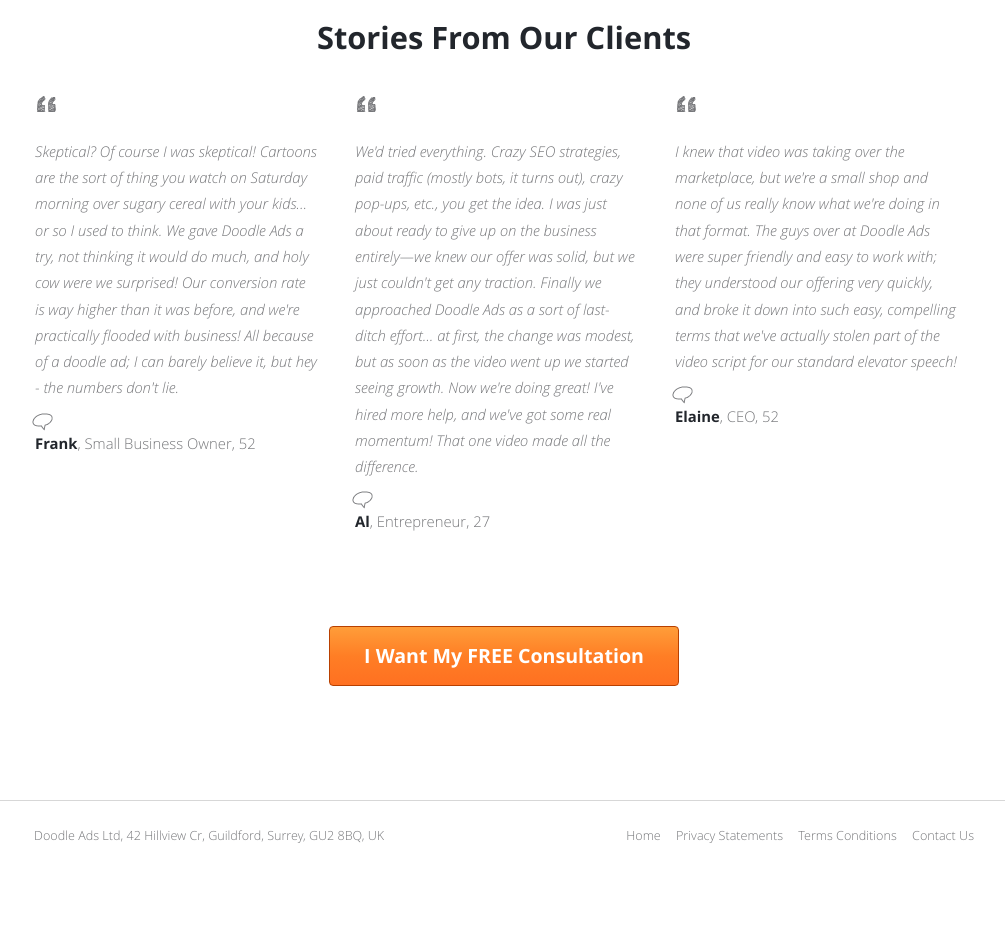
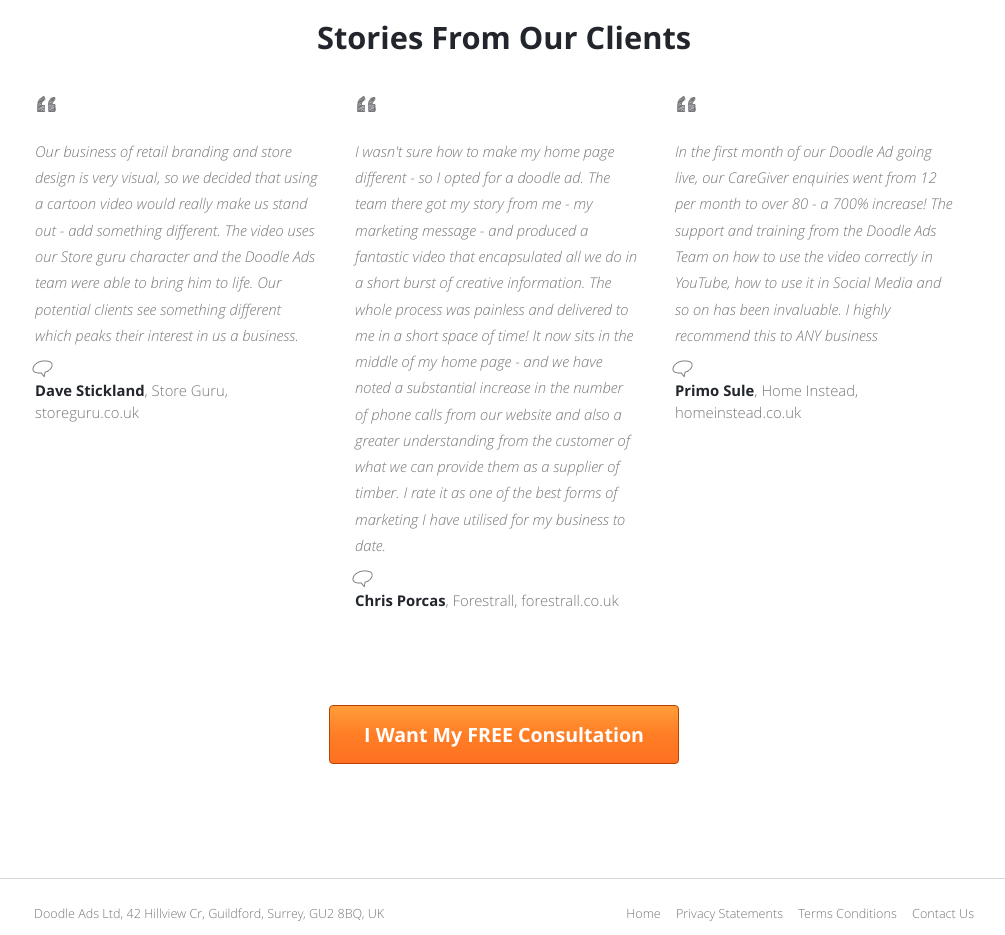
Before and after one commit to davidcrowther/dave-lyons-doodle-ads, a plain HTML site: page index.html in a window 1280 px wide. Shown: the part 2500-3435 px from the top of the page, without its empty margins (136-1141 px from the left). Before the commit the page ends 3371 px from the top, so only its background shows below. Drawn offline with nearby package versions, Linux system fonts and the light colour scheme.

Commit message:
Updated testimonials

```diff
--- a/index.html
+++ b/index.html
@@ -115,16 +115,16 @@
         <h3>Stories From Our Clients</h3>
         <div class="row">
           <div class="col-xs-4">
-            <cite>Skeptical? Of course I was skeptical!  Cartoons are the sort of thing you watch on Saturday morning over sugary cereal with your kids... or so I used to think.  We gave Doodle Ads a try, not thinking it would do much, and holy cow were we surprised!  Our conversion rate is way higher than it was before, and we're practically flooded with business!  All because of a doodle ad; I can barely believe it, but hey - the numbers don't lie.</cite>
-            <p class="name"><strong>Frank</strong>, Small Business Owner, 52</p>
+            <cite>Our business of retail branding and store design is very visual, so we decided that using a cartoon video would really make us stand out - add something different. The video uses our Store guru character and the Doodle Ads team were able to bring him to life. Our potential clients see something different which peaks their interest in us a business.</cite>
+            <p class="name"><strong>Dave Stickland</strong>, Store Guru, storeguru.co.uk</p>
           </div>
           <div class="col-xs-4">
-            <cite>We'd tried everything. Crazy SEO strategies, paid traffic (mostly bots, it turns out), crazy pop-ups, etc., you get the idea.  I was just about ready to give up on the business entirely—we knew our offer was solid, but we just couldn't get any traction.  Finally we approached Doodle Ads as a sort of last-ditch effort... at first, the change was modest, but as soon as the video went up we started seeing growth.  Now we're doing great!  I've hired more help, and we've got some real momentum!  That one video made all the difference.</cite>
-            <p class="name"><strong>Al</strong>, Entrepreneur, 27</p>
+            <cite>I wasn't sure how to make my home page different - so I opted for a doodle ad. The team there got my story from me - my marketing message - and produced a fantastic video that encapsulated all we do in a short burst of creative information. The whole process was painless and delivered to me in a short space of time! It now sits in the middle of my home page - and we have noted a substantial increase in the number of phone calls from our website and also a greater understanding from the customer of what we can provide them as a supplier of timber. I rate it as one of the best forms of marketing I have utilised for my business to date.</cite>
+            <p class="name"><strong>Chris Porcas</strong>, Forestrall, forestrall.co.uk</p>
           </div>
           <div class="col-xs-4">
-            <cite>I knew that video was taking over the marketplace, but we're a small shop and none of us really know what we're doing in that format. The guys over at Doodle Ads were super friendly and easy to work with; they understood our offering very quickly, and broke it down into such easy, compelling terms that we've actually stolen part of the video script for our standard elevator speech!</cite>
-            <p class="name"><strong>Elaine</strong>, CEO, 52</p>
+            <cite>In the first month of our Doodle Ad going live, our CareGiver enquiries went from 12 per month to over 80 - a 700% increase! The support and training from the Doodle Ads Team on how to use the video correctly in YouTube, how to use it in Social Media and so on has been invaluable. I highly recommend this to ANY business</cite>
+            <p class="name"><strong>Primo Sule</strong>, Home Instead, homeinstead.co.uk</p>
           </div>
         </div>
         <a href="#" class="btn btn-warning">I Want My FREE Consultation</a>
```
